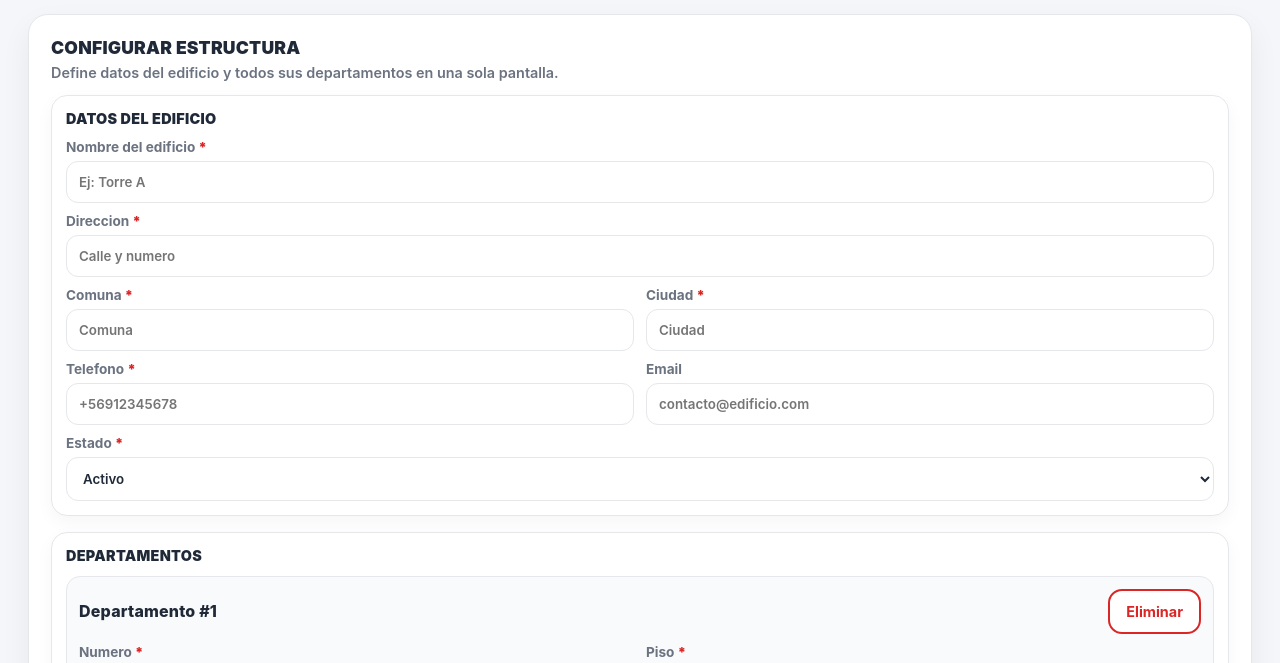
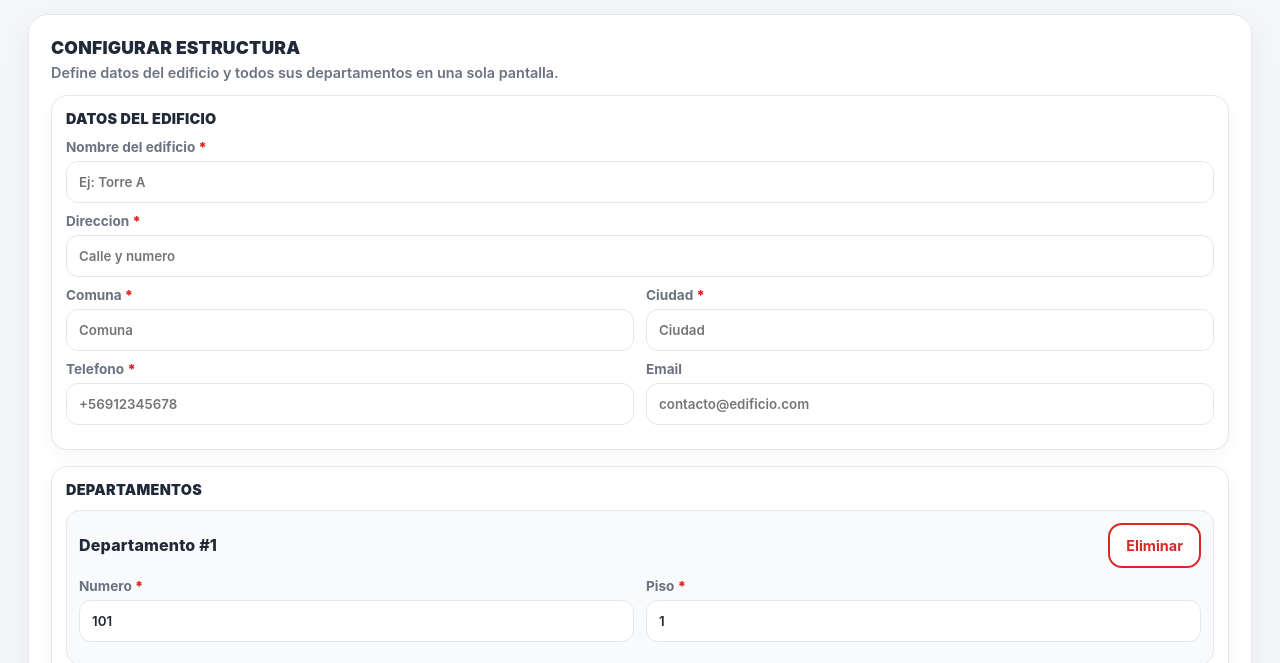
Before and after one commit to RoswelFlores/SECUREPAQ, a plain HTML site: page pages/admin/estructura.html in a window 1280 px wide. Shown: the part 117-780 px from the top of the page. Drawn offline with Linux system fonts and the light colour scheme.

Commit message:
feat():adapted frontend

```diff
--- a/js/pages/admin/estructura.js
+++ b/js/pages/admin/estructura.js
@@ -8,9 +8,9 @@
 
   // Mock inicial
   let deptos = [
-    { numero: "101", piso: "1", cupo: "1", estado: "Activo" },
-    { numero: "102", piso: "1", cupo: "1", estado: "Activo" },
-    { numero: "201", piso: "2", cupo: "1", estado: "Activo" },
+    { numero: "101", piso: "1" },
+    { numero: "102", piso: "1" },
+    { numero: "201", piso: "2" },
   ];
 
   function buildDeptoCard(index, data) {
@@ -36,20 +36,6 @@
         </label>
       </div>
 
-      <div class="grid-2">
-        <label class="field">
-          <span class="field-label">Cupo resid. <span class="req">*</span></span>
-          <input name="cupo" type="number" min="1" value="${data.cupo || ""}" required />
-        </label>
-
-        <label class="field">
-          <span class="field-label">Estado <span class="req">*</span></span>
-          <select name="estado" required>
-            <option value="Activo" ${data.estado === "Activo" ? "selected" : ""}>Activo</option>
-            <option value="Inactivo" ${data.estado === "Inactivo" ? "selected" : ""}>Inactivo</option>
-          </select>
-        </label>
-      </div>
     `;
 
     card.querySelector(".btn-sm-remove").addEventListener("click", () => {
@@ -76,7 +62,7 @@
   }
 
   function addDepto() {
-    deptos.push({ numero: "", piso: "1", cupo: "1", estado: "Activo" });
+    deptos.push({ numero: "", piso: "1" });
     renderDeptos();
   }
 
@@ -90,9 +76,7 @@
     return cards.map((card) => {
       const numero = card.querySelector('input[name="numero"]').value.trim();
       const piso = card.querySelector('input[name="piso"]').value.trim();
-      const cupo = card.querySelector('input[name="cupo"]').value.trim();
-      const estado = card.querySelector('select[name="estado"]').value;
-      return { numero, piso, cupo, estado };
+      return { numero, piso };
     });
   }
 
@@ -116,7 +100,6 @@
         ciudad: document.getElementById("edificioCiudad").value.trim(),
         telefono: document.getElementById("edificioTelefono").value.trim(),
         email: document.getElementById("edificioEmail").value.trim(),
-        estado: document.getElementById("edificioEstado").value,
       },
       deptos: collectDeptos(),
     };
--- a/pages/admin/estructura.html
+++ b/pages/admin/estructura.html
@@ -75,13 +75,6 @@
           </label>
         </div>
 
-        <label class="field">
-          <span class="field-label">Estado <span class="req">*</span></span>
-          <select id="edificioEstado" required>
-            <option value="Activo">Activo</option>
-            <option value="Inactivo">Inactivo</option>
-          </select>
-        </label>
       </div>
 
       <!-- Departamentos -->
```
